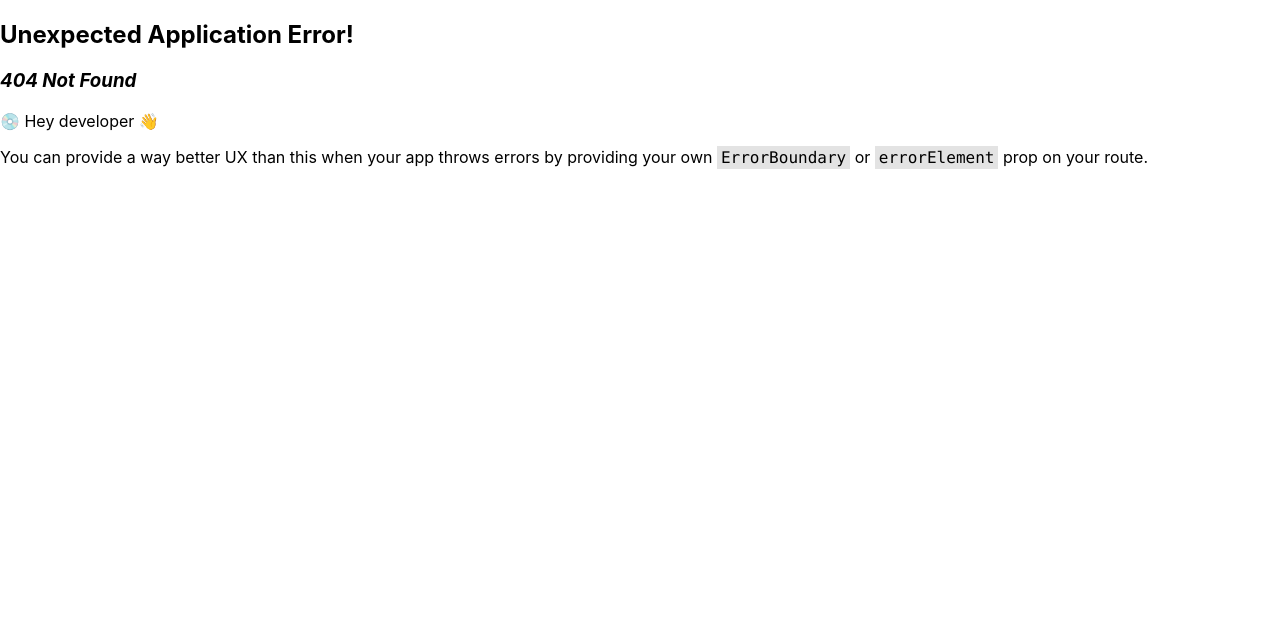
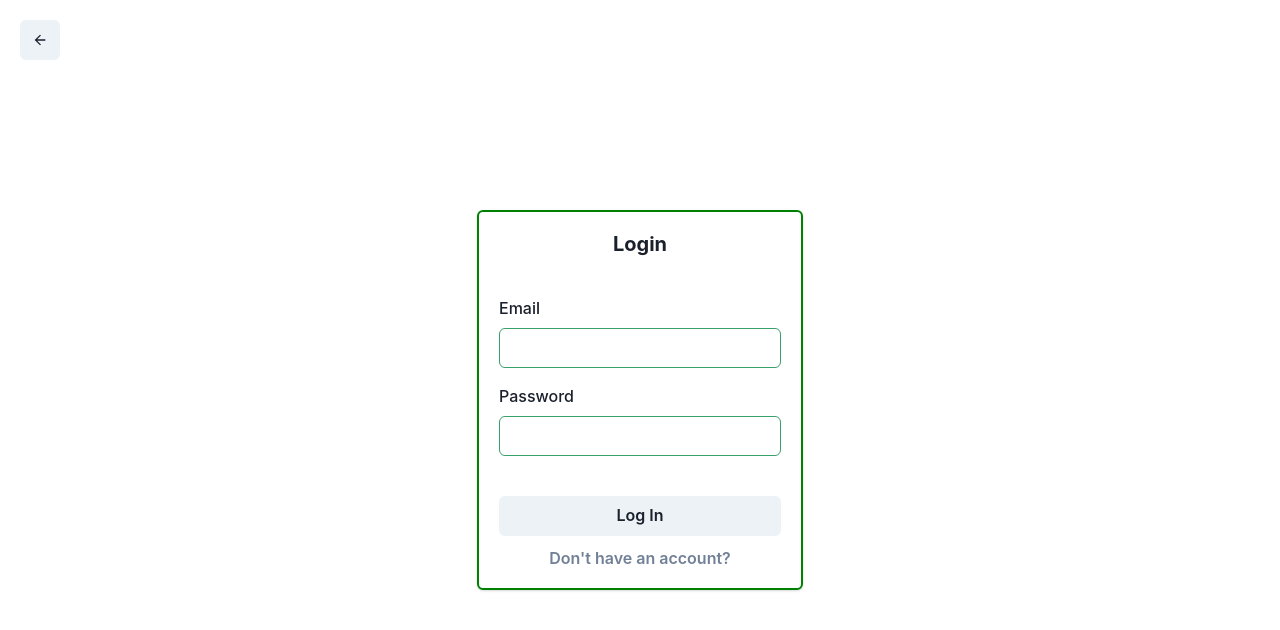
Before and after one commit to Umid221/frontend-review-portal, a React (Vite) app: page /login in a window 1280 px wide. Before the commit this address had no page. Shown: the top 630 px of the page. Built offline with nearby package versions, Linux system fonts and the light colour scheme.

Commit message:
chakra ui added

```diff
--- a/package.json
+++ b/package.json
@@ -4,6 +4,10 @@
     "private": true,
     "type": "module",
     "dependencies": {
+        "@chakra-ui/icons": "^2.1.0",
+        "@chakra-ui/react": "^2.8.0",
+        "@emotion/react": "^11.11.1",
+        "@emotion/styled": "^11.11.0",
         "@testing-library/jest-dom": "^5.17.0",
         "@testing-library/react": "^13.4.0",
         "@testing-library/user-event": "^13.5.0",
@@ -11,6 +15,7 @@
         "@types/node": "^16.18.43",
         "@types/react": "^18.2.21",
         "@types/react-dom": "^18.2.7",
+        "framer-motion": "^10.16.1",
         "react": "^18.2.0",
         "react-dom": "^18.2.0",
         "react-router-dom": "^6.15.0",
--- a/src/components/layout/Header.tsx
+++ b/src/components/layout/Header.tsx
@@ -1,7 +1,20 @@
-import React from "react";
+import { Box, Button, Flex, Heading, Spacer } from "@chakra-ui/react";
+import { Link } from "react-router-dom";
 
 function Header() {
-    return <div>Header</div>;
+    return (
+        <Box bg={"green.500"} p="4" color={"white"}>
+            <Flex>
+                <Link to="/">
+                    <Heading size={"lg"}>Homepage</Heading>
+                </Link>
+                <Spacer />
+                <Link to="/login">
+                    <Button>Login</Button>
+                </Link>
+            </Flex>
+        </Box>
+    );
 }
 
 export default Header;
--- /dev/null
+++ b/src/default-themes/theme.ts
@@ -0,0 +1,22 @@
+import { extendTheme } from "@chakra-ui/react";
+
+const theme = extendTheme({
+    components: {
+        Button: {
+            // 1. We can update the base styles
+            baseStyle: {
+                fontWeight: "bold", // Normally, it is "semibold"
+                backgroundColor: "green",
+            },
+            // 6. We can overwrite defaultProps
+            defaultProps: {
+                // size: "lg", // default is md
+                // variant: "sm", // default is solid
+                colorScheme: "green", // default is gray
+                backgroundColor: "green",
+            },
+        },
+    },
+});
+
+export default theme;
--- /dev/null
+++ b/src/pages/Login.tsx
@@ -0,0 +1,100 @@
+import { ArrowBackIcon } from "@chakra-ui/icons";
+import {
+    Button,
+    Card,
+    CardBody,
+    CardFooter,
+    CardHeader,
+    Center,
+    Flex,
+    FormControl,
+    FormHelperText,
+    FormLabel,
+    Heading,
+    IconButton,
+    Input,
+} from "@chakra-ui/react";
+import { Link } from "react-router-dom";
+
+function Login() {
+    function handleSubmit(e: React.FormEvent<HTMLFormElement>) {
+        e.preventDefault();
+        const form = e.target as HTMLFormElement;
+        console.log(e);
+
+        console.log(form["email"].value);
+        console.log(form["password"].value);
+    }
+
+    return (
+        <Center h="100vh">
+            <Link to={"/"}>
+                <IconButton
+                    aria-label="back"
+                    position={"absolute"}
+                    zIndex={999}
+                    top={5}
+                    left={5}
+                    icon={<ArrowBackIcon />}
+                    // bg={"green.500"}
+                    // color="white"
+                    // _hover={{ bg: "green.400" }}
+                    // _active={{ bg: "green.600" }}
+                />
+            </Link>
+            {/* back
+            </IconButton> */}
+            <Card border="2px solid green">
+                <CardHeader textAlign={"center"}>
+                    <Heading size={"md"}>Login</Heading>
+                </CardHeader>
+                <CardBody>
+                    <form onSubmit={handleSubmit} id="login">
+                        <Flex flexDir={"column"} gap="4">
+                            <FormControl>
+                                <FormLabel>Email</FormLabel>
+                                <Input
+                                    name="email"
+                                    type="email"
+                                    borderColor={"green.500"}
+                                    // _focusVisible={{boxShadow(theme) {
+
+                                    // },}}
+                                    pattern="/^[a-zA-Z0-9._-]+@[a-zA-Z0-9.-]+\.[a-zA-Z]{2,4}$/"
+                                />
+                                {/* <FormHelperText>
+                                    We'll never share your email.
+                                </FormHelperText> */}
+                            </FormControl>
+                            <FormControl>
+                                <FormLabel>Password</FormLabel>
+                                <Input
+                                    name="password"
+                                    type="password"
+                                    borderColor={"green.500"}
+                                />
+                            </FormControl>
+                        </Flex>
+                    </form>
+                </CardBody>
+                <CardFooter flexDirection={"column"} gap="3" textAlign="center">
+                    <Button
+                        form="login"
+                        type="submit"
+                        // bg={"green.500"}
+                        // color="white"
+                        // _hover={{ bg: "green.400" }}
+                        // _active={{ bg: "green.600" }}
+                    >
+                        Log In
+                    </Button>
+                    <Button variant={"link"}>
+                        <Link to="/register">Don't have an account?</Link>
+                    </Button>
+                </CardFooter>
+            </Card>
+        </Center>
+    );
+}
+
+export default Login;
```
Also changed, not shown: src/App.tsx (+13 -5 lines), 1 other file (tests, documents, lock files or other folders).
